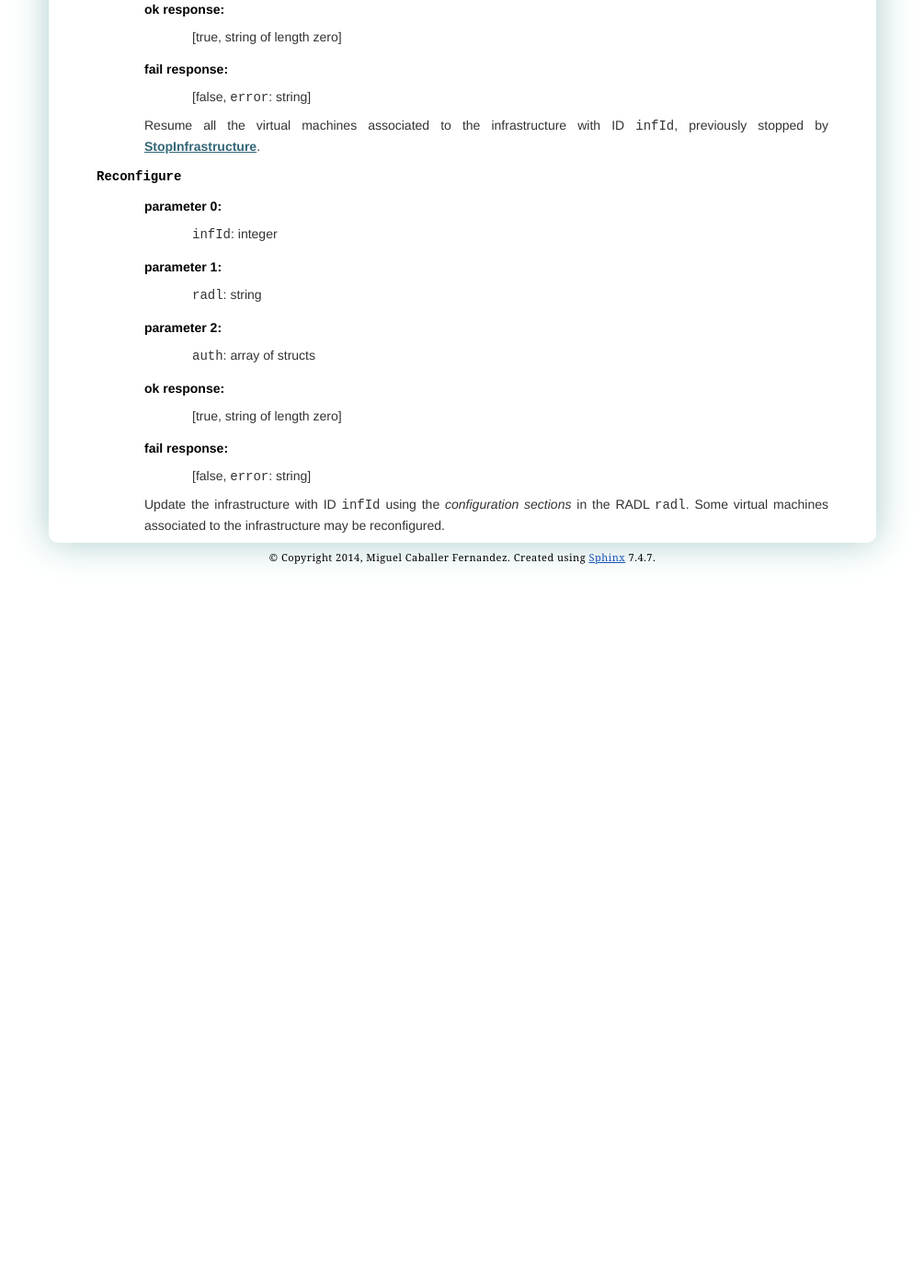
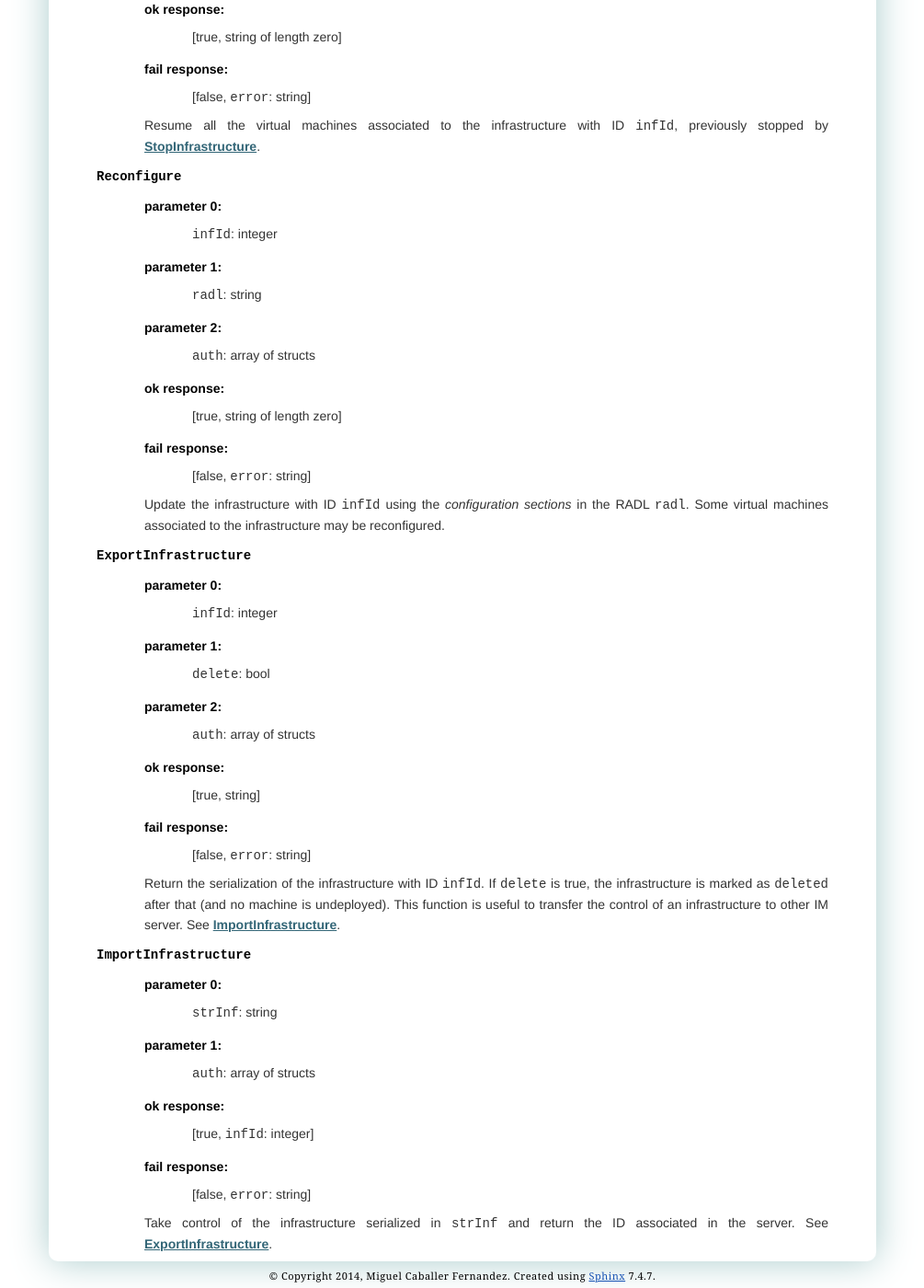
Before and after one commit to grycap/im, a Sphinx documentation site: the page built from doc/source/xmlrpc.rst, in a window 1280 px wide and 1400 px high, scrolled down 5006 px. Shown: the whole window at 92% size, without its empty margins (137-1142 px from the left). Built offline with Sphinx 7.4.7, drawn with Linux system fonts in a browser that asks for light colours; before the commit the page ends 5627 px from its top, so only the background shows below that.

Commit message:
Several changes: Reversed VMs destruction order. Fixed ignoring double \n in YAML recipes. Added "get-pip" alternative to install pip. Documented Export- and ImportInfrastructure.

```diff
--- a/doc/source/xmlrpc.rst
+++ b/doc/source/xmlrpc.rst
@@ -174,3 +174,30 @@ This is the list of method names:
    Update the infrastructure with ID ``infId`` using the *configuration
    sections* in the RADL ``radl``. Some virtual machines associated to the
    infrastructure may be reconfigured.
+
+.. _ExportInfrastructure-xmlrpc:
+
+``ExportInfrastructure``
+   :parameter 0: ``infId``: integer
+   :parameter 1: ``delete``: bool
+   :parameter 2: ``auth``: array of structs
+   :ok response: [true, string]
+   :fail response: [false, ``error``: string]
+
+   Return the serialization of the infrastructure with ID ``infId``. If
+   ``delete`` is true, the infrastructure is marked as ``deleted`` after
+   that (and no machine is undeployed). This function is useful to transfer
+   the control of an infrastructure to other IM server. See
+   :ref:`ImportInfrastructure <ImportInfrastructure-xmlrpc>`.
+
+.. _ImportInfrastructure-xmlrpc:
+
+``ImportInfrastructure``
+   :parameter 0: ``strInf``: string
+   :parameter 1: ``auth``: array of structs
+   :ok response: [true, ``infId``: integer]
+   :fail response: [false, ``error``: string]
+
+   Take control of the infrastructure serialized in ``strInf`` and return
+   the ID associated in the server. See
+   :ref:`ExportInfrastructure <ExportInfrastructure-xmlrpc>`.
```
Also changed, not shown: 4 other files.
